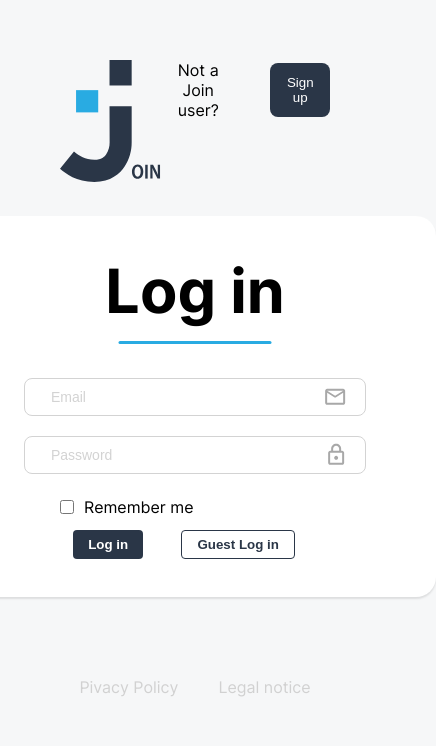
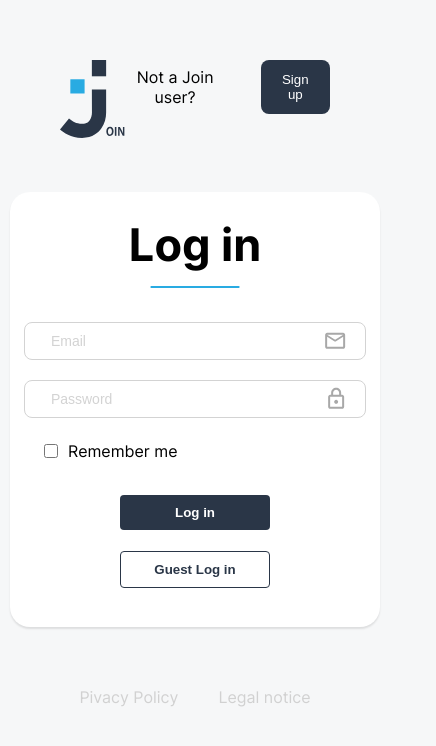
Before and after one commit to EnsslinAdrian/Join, a plain HTML site: page index.html in a window 390 px wide. Shown: the whole page, 436 px wide, since content can reach past the window. Drawn offline with Linux system fonts and the light colour scheme.

Commit message:
update border input field password

```diff
--- a/css/login.css
+++ b/css/login.css
@@ -33,7 +33,7 @@ p {
 .main_login_container {
     display: flex;
     justify-content: center;
-    margin-top: 30px;
+    margin-top: 50px;
 }
 
 .main_login_content {
@@ -112,6 +112,19 @@ p {
     box-shadow: 0 5px 5px 0 rgba(0, 0, 0, 0.2);
 }
 
+input[type="email"] {
+    outline: none;
+}
+
+input[type="password"] {
+    outline: none;
+    transition: 0.3s;
+}
+
+input[type="password"]:focus {
+    border-color: rgb(64,171,226);
+}
+
 ::placeholder {
     color: lightgray;
     padding-left: 7px;
@@ -157,7 +170,7 @@ input[type="checkbox"]:checked:before {
 .footer_login {
     display: flex;
     justify-content: center;
-    padding-top: 80px;
+    padding-top: 60px;
     gap: 40px;
 }
 
@@ -171,3 +184,47 @@ input[type="checkbox"]:checked:before {
     color: rgb(64,171,226);
     font-weight: bolder;
 }
+
+@media(max-width: 580px) {
+    .logo_image img {
+        height: 78px;
+    }
+
+    h1 {
+        font-size: 45px !important;
+    }
+
+    .underline_login img {
+        width: 90px;
+    }
+
+    .main_login_content {
+        width: 396px;
+        height: 410px;
+        padding: 25px 4px 0 4px;
+    }
+
+    .remember_me {
+        margin-left: 20px;
+    }
+
+    .login_buttons {
+        display: flex;
+        flex-direction: column;
+        gap: 21px;
+        width: 100%;
+        align-items: center;
+        margin-left: 0;
+        margin-top: 21px;
+    }
+
+    .btn_login {
+        padding: 10px 4px 10px 4px;
+        width: 150px;
+    }
+
+    .btn_guest_login {
+        padding: 10px 4px 10px 4px;
+        width: 150px;
+    }
+}
```
